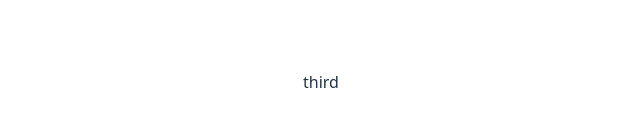
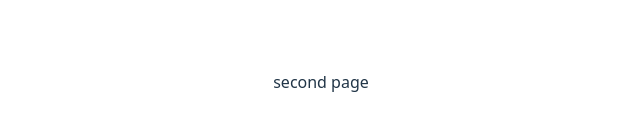
Before and after one commit to Hardik-Boricha/gitdemo, a React (Vite) app: page / in a window 1280 px wide. Shown: the part 318-448 px from the top of the page, without its empty margins (319-959 px from the left). Built offline with nearby package versions, Linux system fonts and the light colour scheme.

Commit message:
Revert "thrid"
This reverts commit 249f9c4ac3576c9efa6dd4af03749d1bb14dd43d.

```diff
--- a/src/App.jsx
+++ b/src/App.jsx
@@ -8,7 +8,7 @@ function App() {
 
   return (
     <>
-      <p>third</p>
+      <p>second page</p>
     </>
   )
 }
```
